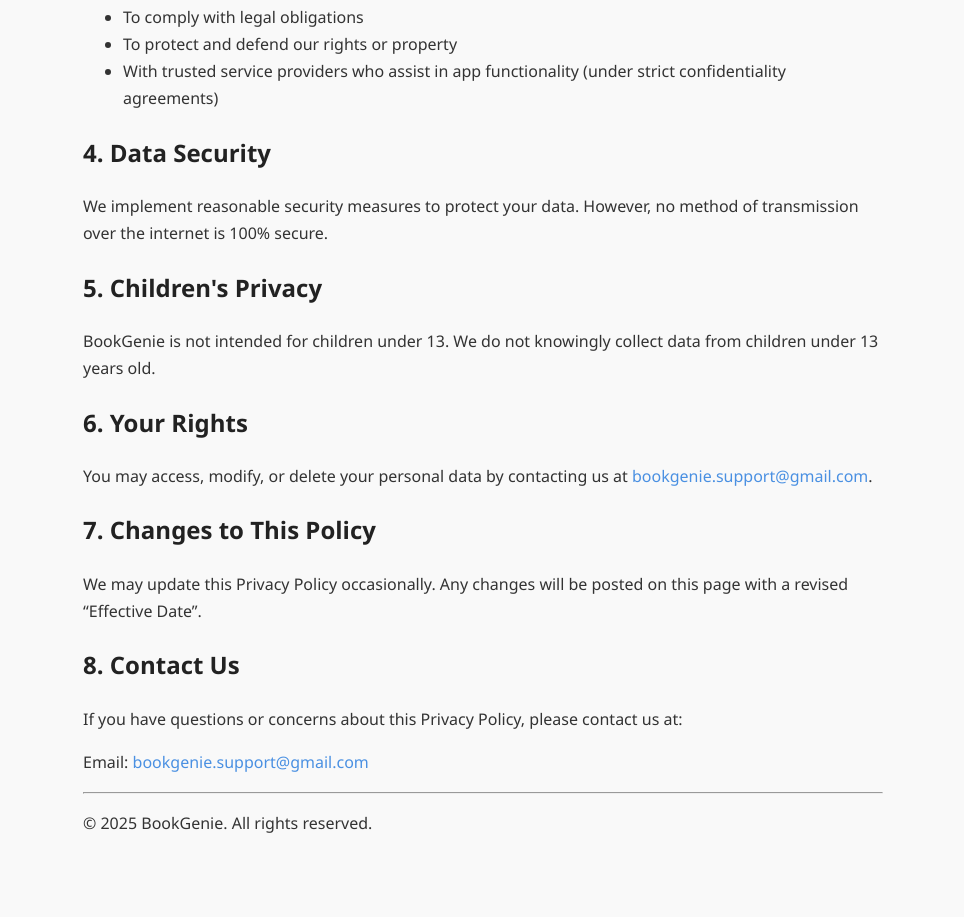
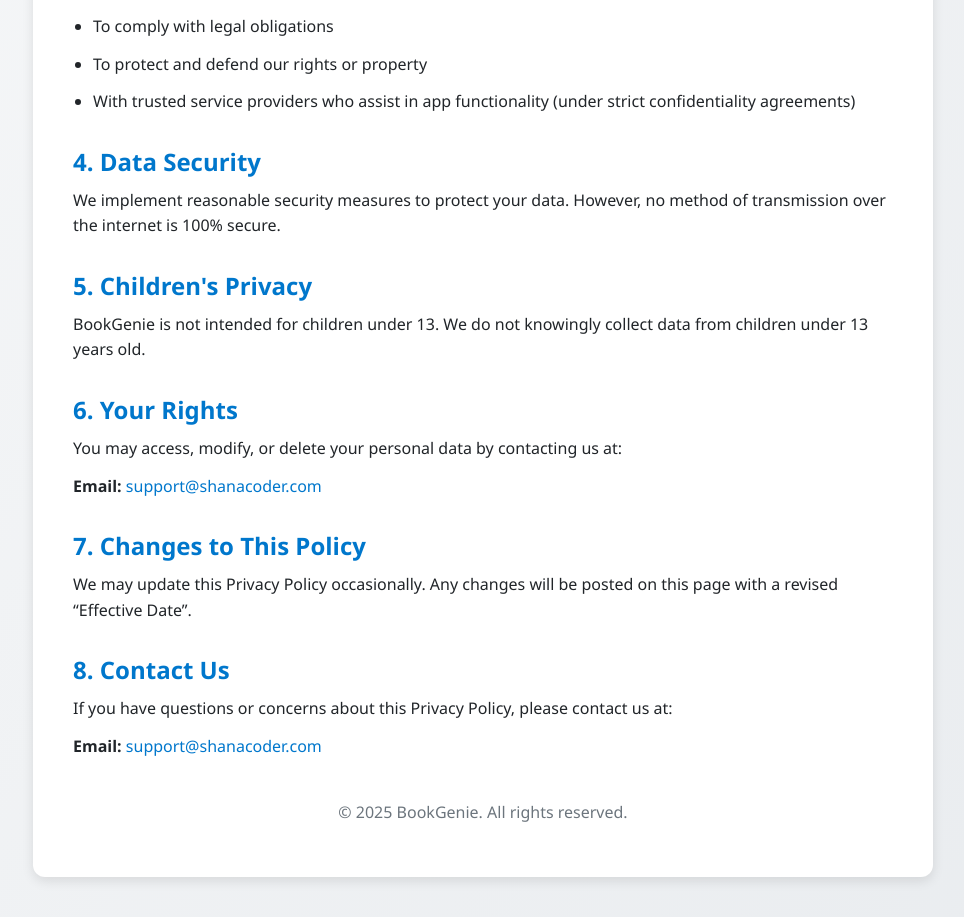
Before and after one commit to Pratikdate/bookgenie-privacy-policy, a plain HTML site: page index.html in a window 1280 px wide. Shown: the part 823-1740 px from the top of the page, without its empty margins (157-1121 px from the left). Before the commit the page ends 1709 px from the top, so only its background shows below. Drawn offline with Linux system fonts and the light colour scheme.

Commit message:
Update index.html

```diff
--- a/index.html
+++ b/index.html
@@ -5,30 +5,87 @@
   <meta name="viewport" content="width=device-width, initial-scale=1.0"/>
   <title>Privacy Policy | BookGenie</title>
   <style>
+    * {
+      box-sizing: border-box;
+      margin: 0;
+      padding: 0;
+    }
+
     body {
-      font-family: "Segoe UI", sans-serif;
-      max-width: 800px;
+      font-family: 'Segoe UI', Tahoma, Geneva, Verdana, sans-serif;
+      background: linear-gradient(to bottom right, #f8f9fa, #e9ecef);
+      color: #212529;
+      padding: 40px 20px;
+    }
+
+    .container {
+      background-color: #ffffff;
+      max-width: 900px;
       margin: auto;
-      padding: 2rem;
-      line-height: 1.7;
-      background-color: #f9f9f9;
-      color: #333;
+      padding: 40px;
+      box-shadow: 0 4px 12px rgba(0, 0, 0, 0.1);
+      border-radius: 12px;
     }
-    h1, h2 {
-      color: #222;
+
+    h1 {
+      font-size: 2.2rem;
+      margin-bottom: 10px;
+      color: #343a40;
     }
+
+    h2 {
+      font-size: 1.5rem;
+      margin-top: 30px;
+      margin-bottom: 10px;
+      color: #0077cc;
+    }
+
+    p, li {
+      font-size: 1rem;
+      margin-bottom: 12px;
+      line-height: 1.6;
+    }
+
+    ul {
+      margin-left: 20px;
+      margin-bottom: 20px;
+    }
+
     a {
-      color: #4a90e2;
+      color: #0077cc;
       text-decoration: none;
     }
+
     a:hover {
       text-decoration: underline;
+    }
+
+    footer {
+      margin-top: 40px;
+      font-size: 0.9rem;
+      color: #6c757d;
+      text-align: center;
+    }
+
+    @media (max-width: 600px) {
+      .container {
+        padding: 20px;
+      }
+
+      h1 {
+        font-size: 1.8rem;
+      }
+
+      h2 {
+        font-size: 1.3rem;
+      }
     }
   </style>
 </head>
 <body>
+  <div class="container">
     <h1>Privacy Policy</h1>
-  <p>Effective Date: <strong>June 21, 2025</strong></p>
+    <p><strong>Effective Date:</strong> June 21, 2025</p>
 
     <p><strong>BookGenie</strong> (“we”, “our”, or “us”) is committed to protecting your privacy. This Privacy Policy explains how we collect, use, and safeguard your information when you use our mobile application.</p>
 
@@ -63,16 +120,19 @@
     <p>BookGenie is not intended for children under 13. We do not knowingly collect data from children under 13 years old.</p>
 
     <h2>6. Your Rights</h2>
-  <p>You may access, modify, or delete your personal data by contacting us at <a href="mailto:bookgenie.support@gmail.com">bookgenie.support@gmail.com</a>.</p>
+    <p>You may access, modify, or delete your personal data by contacting us at:</p>
+    <p><strong>Email:</strong> <a href="mailto:support@shanacoder.com">support@shanacoder.com</a></p>
 
     <h2>7. Changes to This Policy</h2>
     <p>We may update this Privacy Policy occasionally. Any changes will be posted on this page with a revised “Effective Date”.</p>
 
     <h2>8. Contact Us</h2>
     <p>If you have questions or concerns about this Privacy Policy, please contact us at:</p>
-  <p>Email: <a href="mailto:bookgenie.support@gmail.com">bookgenie.support@gmail.com</a></p>
+    <p><strong>Email:</strong> <a href="mailto:support@shanacoder.com">support@shanacoder.com</a></p>
 
-  <hr />
-  <p>&copy; 2025 BookGenie. All rights reserved.</p>
+    <footer>
+      <p>© 2025 BookGenie. All rights reserved.</p>
+    </footer>
+  </div>
 </body>
 </html>
```
Lines whose indentation alone changed are shown as unchanged.
